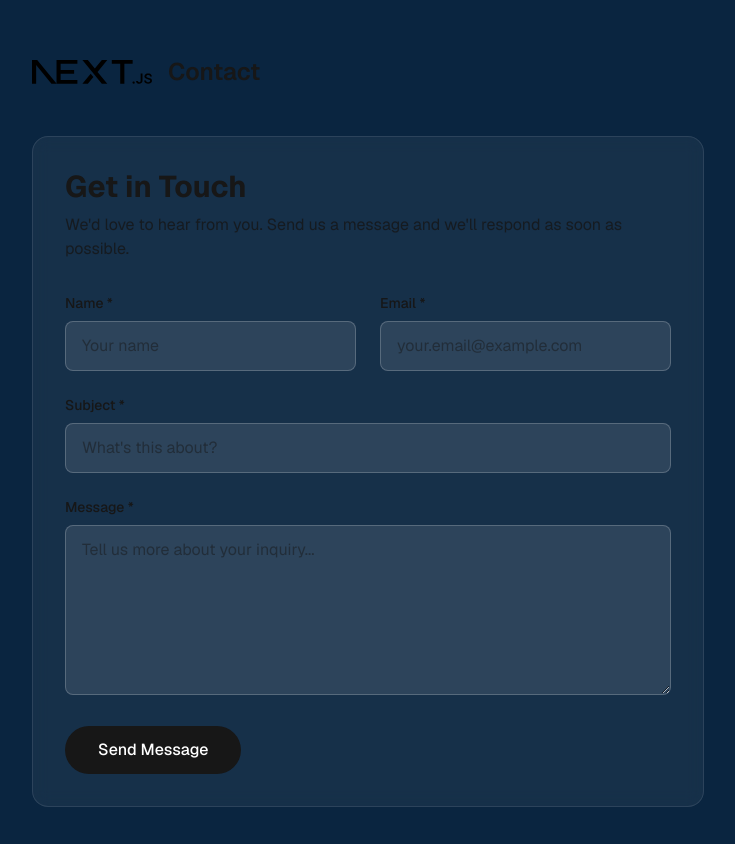
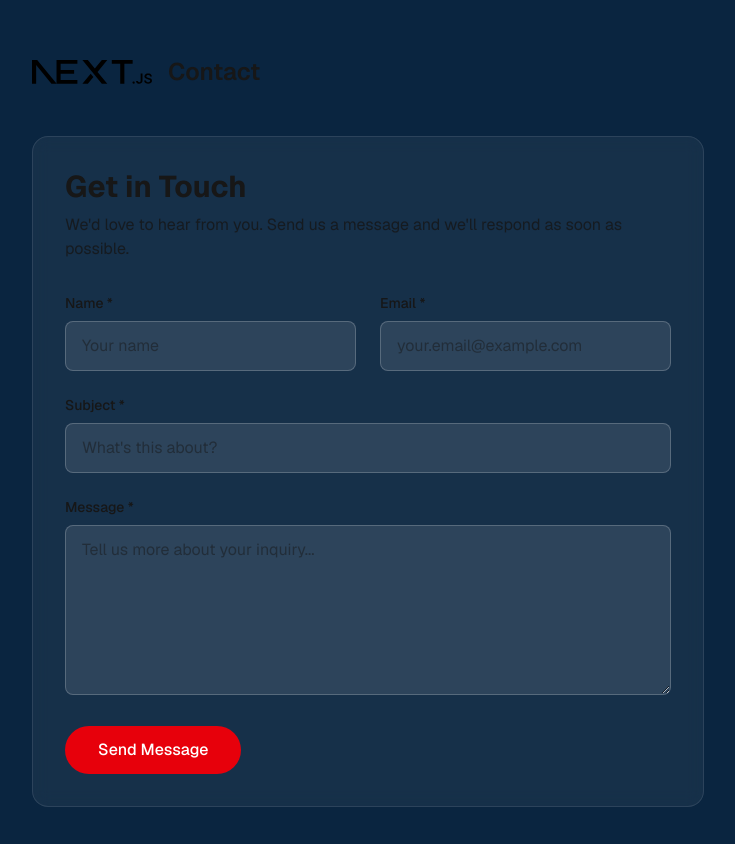
Before and after one commit to Svannte/test, a Next.js app: page /contact in a window 1280 px wide. Shown: the part 108-952 px from the top of the page, without its empty margins (272-1007 px from the left). Built offline with nearby package versions, Linux system fonts and the light colour scheme.

Commit message:
Refactor: Change submit button color to red
Co-authored-by: svante.ml <svante.ml@gmail.com>

```diff
--- a/src/app/contact/ContactForm.tsx
+++ b/src/app/contact/ContactForm.tsx
@@ -111,7 +111,7 @@ export default function ContactForm() {
         <button
           type="submit"
           disabled={isSubmitting}
-          className="w-full sm:w-auto rounded-full border border-solid border-transparent transition-colors flex items-center justify-center bg-foreground text-background gap-2 hover:bg-[#383838] dark:hover:bg-[#ccc] font-medium text-sm sm:text-base h-12 px-8 disabled:opacity-50 disabled:cursor-not-allowed"
+          className="w-full sm:w-auto rounded-full border border-solid border-transparent transition-colors flex items-center justify-center bg-red-600 text-white gap-2 hover:bg-red-700 font-medium text-sm sm:text-base h-12 px-8 disabled:opacity-50 disabled:cursor-not-allowed"
         >
           {isSubmitting ? 'Sending...' : 'Send Message'}
         </button>
```
